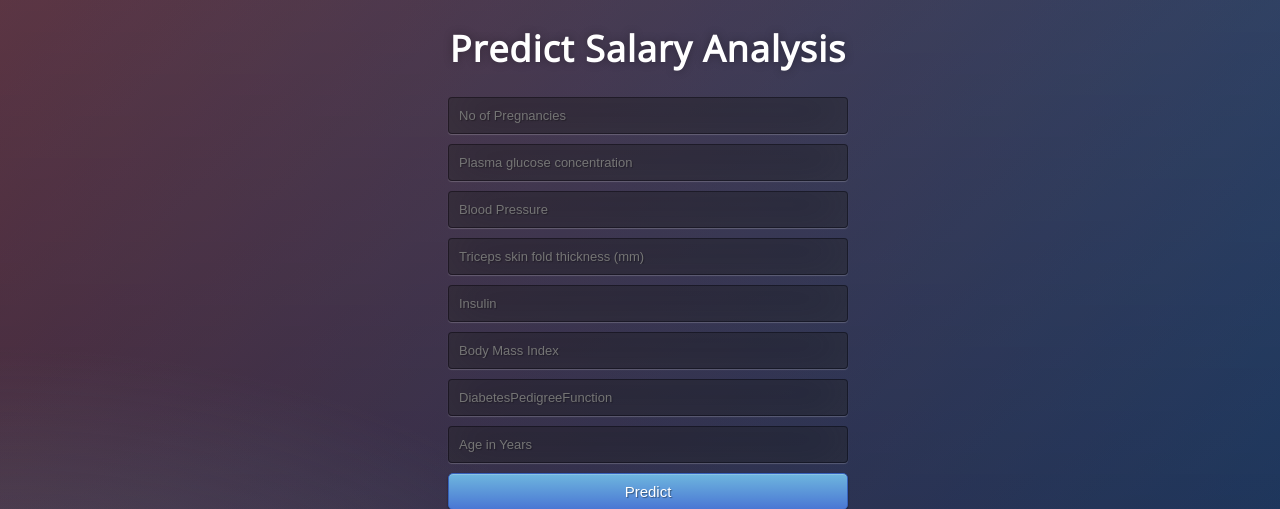
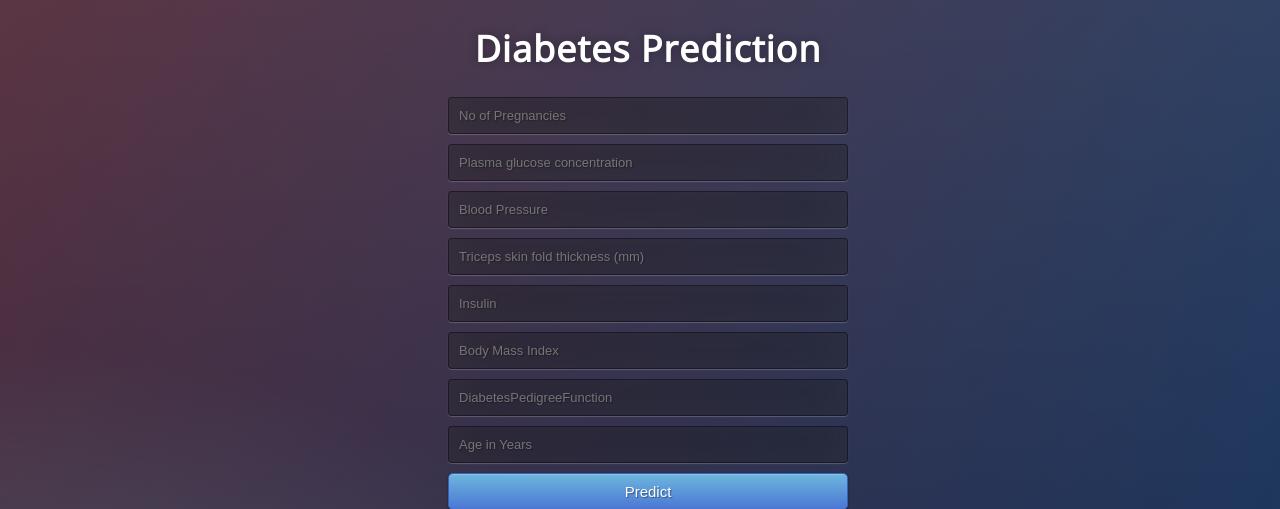
Before and after one commit to Shyamsundar21/Diabetes_Prediction_WebApp, a Flask app: page / in a window 1280 px wide. Shown: the top 509 px of the page. Run offline with Flask 2, Linux system fonts and the light colour scheme; parts of the project's set-up code (start-up, migrations or seed data) failed here and were passed over.

Commit message:
Update index.html

```diff
--- a/templates/index.html
+++ b/templates/index.html
@@ -15,7 +15,7 @@
 
 <body>
  <div class="login">
-	<h1>Predict Salary Analysis</h1>
+	<h1>Diabetes Prediction</h1>
 
      <!-- Main Input For Receiving Query to our ML -->
     <form action="{{ url_for('predict')}}"method="post">
```
